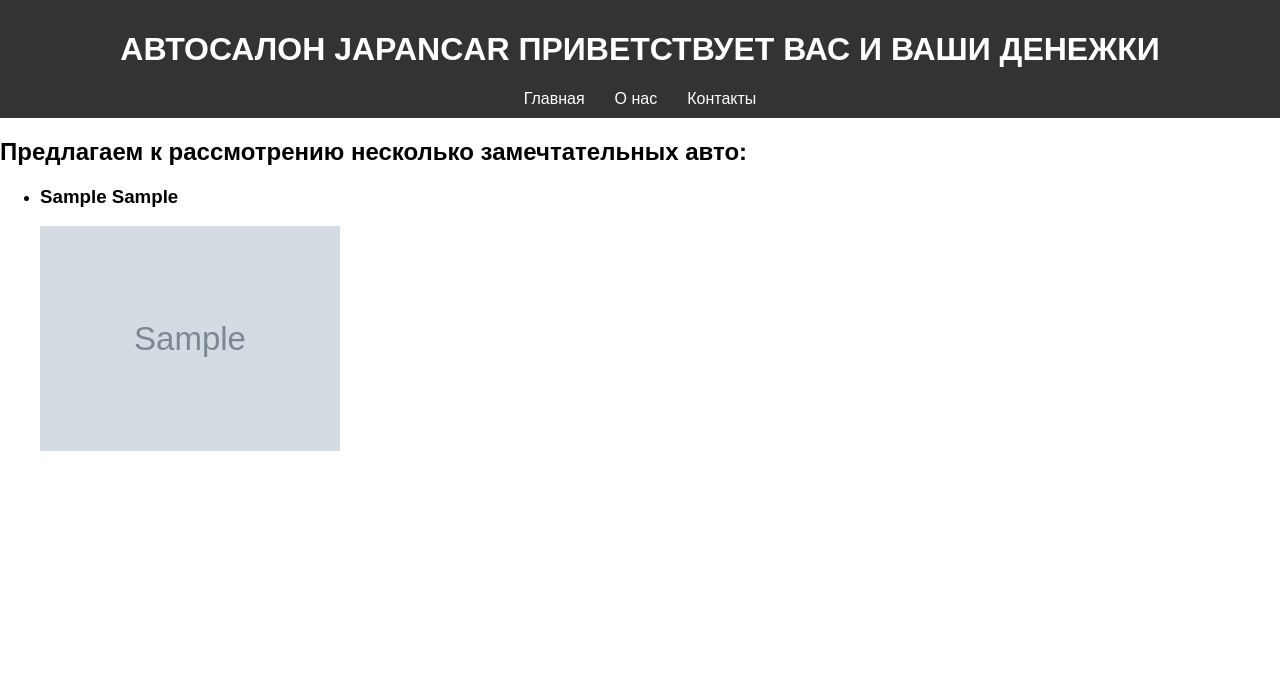
After one commit to Alexzander19/Class-work-3-28.11.24-, a Django app: page /list/ in a window 1280 px wide. The commit adds this page. Shown: the top 695 px of the page. Run offline with Django 5.2, Linux system fonts and the light colour scheme; tables that the repository leaves empty hold one stand-in row (values such as "Sample post"); grey boxes marked "Sample" are stand-in pictures.

Commit message:
Картинки отображаются, но
Почему-то изменения файла style.css никак не отображаются на страничке. Плюс картинки работают не из того каталога, что нужно, по-другому не получается их загрузить. Вообще частая у меня проблема с адресацией, что-то недопонимаю

```diff
--- a/autosale/autosale/settings.py
+++ b/autosale/autosale/settings.py
@@ -125,3 +125,6 @@ STATIC_URL = '/static/'
 DEFAULT_AUTO_FIELD = 'django.db.models.BigAutoField'
 
 STATICFILES_DIRS = [os.path.join(BASE_DIR, 'static')]
+
+# MEDIA_URL = '/static/img/'
+# MEDIA_ROOT = os.path.join(BASE_DIR, 'img')
--- a/autosale/japancar/urls.py
+++ b/autosale/japancar/urls.py
@@ -5,5 +5,6 @@ from . import views
 
 urlpatterns = [
     path('',views.index, name = 'index'),
-    path('about/', views.about, name = 'about')
+    path('about/', views.about, name = 'about'),
+    path('list/', views.list_of_cars, name = 'list_of_cars'),
 ]
--- a/autosale/japancar/views.py
+++ b/autosale/japancar/views.py
@@ -1,4 +1,6 @@
 from django.shortcuts import redirect, render
+
+from .models import Auto_new
 
 # Create your views here.
 
@@ -7,3 +9,8 @@ def index(request):
 
 def about(request):
     return render(request,'showroom/about.html')
+
+def list_of_cars(request):
+
+    context = {'cars': Auto_new.objects.all()}
+    return render(request,'showroom/list_of_cars.html',context=context)
--- a/autosale/static/css/style.css
+++ b/autosale/static/css/style.css
@@ -37,3 +37,16 @@ footer {
     bottom: 0;
     width: 100%;
 }
+
+/* почему файл css не меняется при отображении в консоли??? */
+
+.list-of-cars {
+    max-width: 300px;
+    max-height: 300px;
+}
+
+img {
+    max-width: 300px;
+    max-height: 300px;
+
+}
--- a/autosale/templates/showroom/index.html
+++ b/autosale/templates/showroom/index.html
@@ -9,5 +9,5 @@
 
 {% block content %}
     <h2>Добро пожаловать в магазин!</h2>
-    <p>Здесь вы найдете новые модели</p>
+    <p><a href="{% url 'list_of_cars'%}"> Здесь вы найдете новые модели</a></p>
 {% endblock %}
--- /dev/null
+++ b/autosale/templates/showroom/list_of_cars.html
@@ -0,0 +1,25 @@
+{% extends 'base.html' %}
+
+{% load static %}
+<!-- { % load img % }   -->
+<link rel="stylesheet" href="{% static 'css/style.css' %}">
+
+
+
+{% block title %}Список моделей{% endblock %}
+
+{% block content %}
+    <h2> Предлагаем к рассмотрению несколько замечтательных авто: </h2>
+    <ul>
+        {% for car in cars%}
+        <li>
+            <h3> {{car.mark}} {{car.model}} </h3>
+            <img class = "list-of-cars" src="/static{{car.picture.url}}"  >
+            <!-- <p>{{car.picture.url}}
+            <img src="/img/rav4.jpg"> -->
+        </li>
+
+        {% endfor%}
+
+    </ul>
+{% endblock %}
```
Also changed, not shown: autosale/СКРИНШОТ/О нас.png (added), autosale/СКРИНШОТ/Список моделей авто.png (added), autosale/СКРИНШОТ/главная.png (added).
